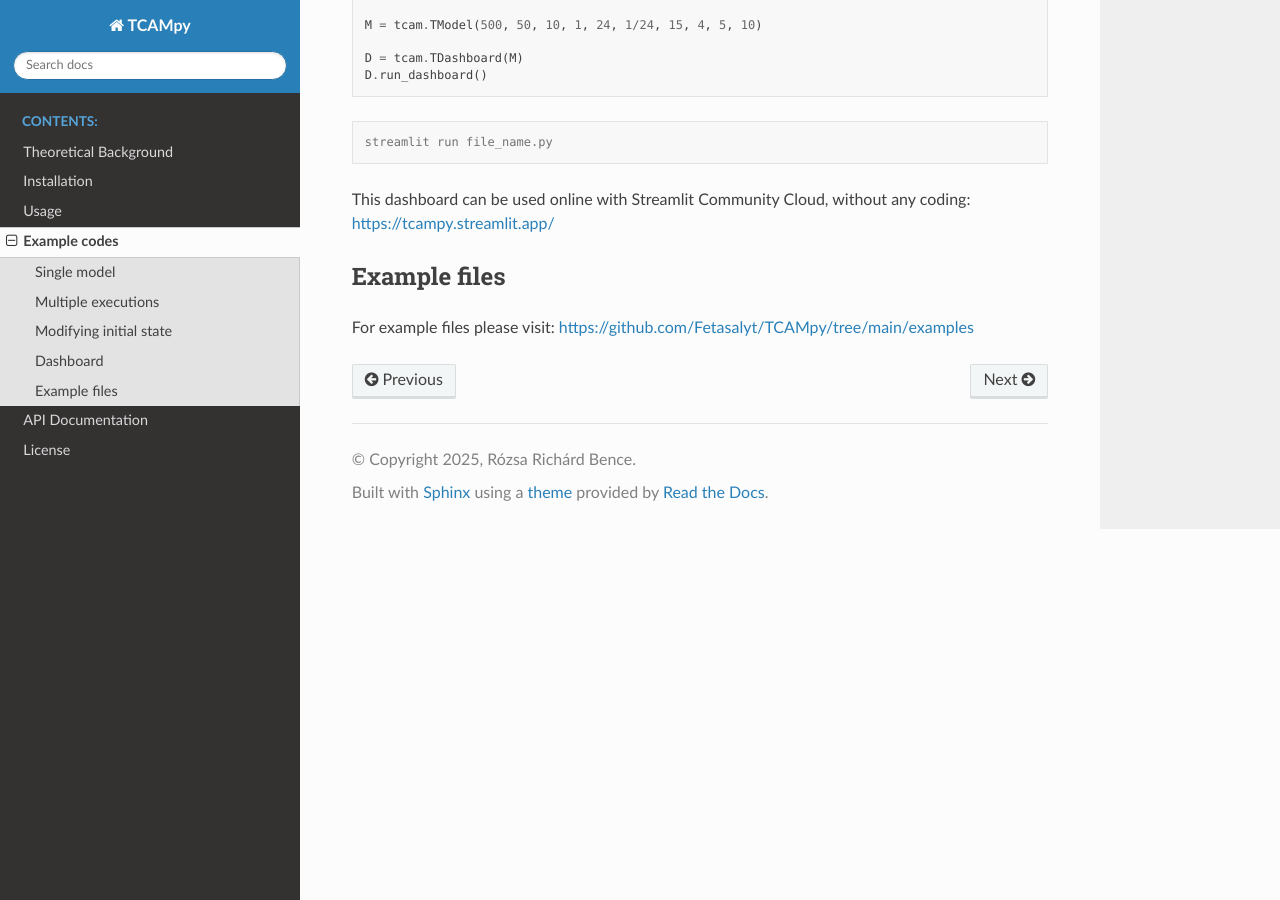
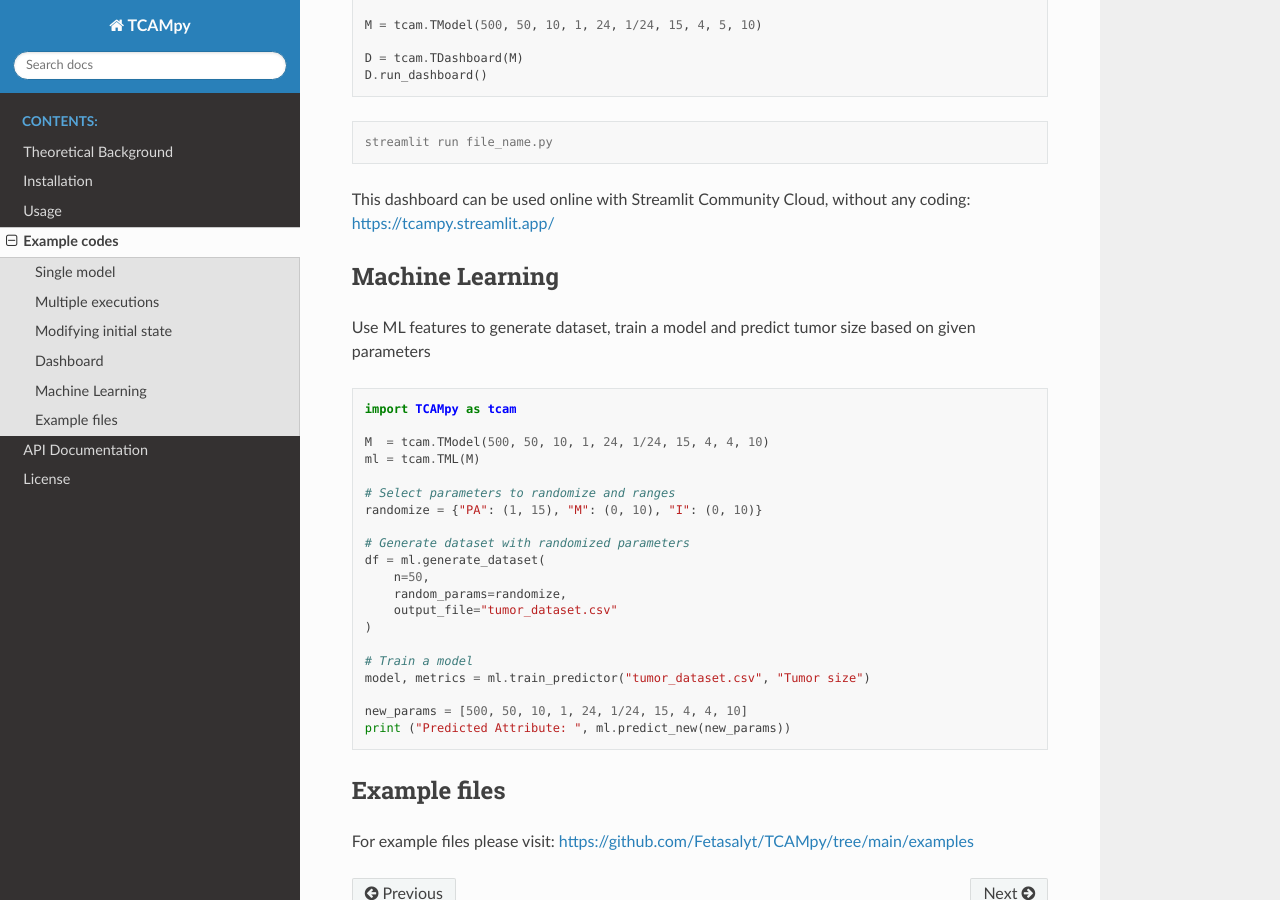
Before and after one commit to Fetasalyt/TCAMpy, a Sphinx documentation site: the page built from docs/Examples.rst, in a window 1280 px wide and 900 px high, scrolled down 1214 px. Built offline with Sphinx 7.4.7 and the Read the Docs theme 3.1.0, drawn with Linux system fonts in a browser that asks for light colours.

Commit message:
Update Examples.rst with ML

```diff
--- a/docs/Examples.rst
+++ b/docs/Examples.rst
@@ -68,6 +68,34 @@
 
 This dashboard can be used online with Streamlit Community Cloud, without any coding: https://tcampy.streamlit.app/
 
+Machine Learning
+----------------
+
+Use ML features to generate dataset, train a model and predict tumor size based on given parameters
+
+.. code-block:: python
+
+    import TCAMpy as tcam
+
+    M  = tcam.TModel(500, 50, 10, 1, 24, 1/24, 15, 4, 4, 10)
+    ml = tcam.TML(M)
+
+    # Select parameters to randomize and ranges
+    randomize = {"PA": (1, 15), "M": (0, 10), "I": (0, 10)}
+
+    # Generate dataset with randomized parameters
+    df = ml.generate_dataset(
+        n=50,
+        random_params=randomize,
+        output_file="tumor_dataset.csv"
+    )
+
+    # Train a model
+    model, metrics = ml.train_predictor("tumor_dataset.csv", "Tumor size")
+
+    new_params = [500, 50, 10, 1, 24, 1/24, 15, 4, 4, 10]
+    print ("Predicted Attribute: ", ml.predict_new(new_params))
+
 Example files
 -------------
 
```
